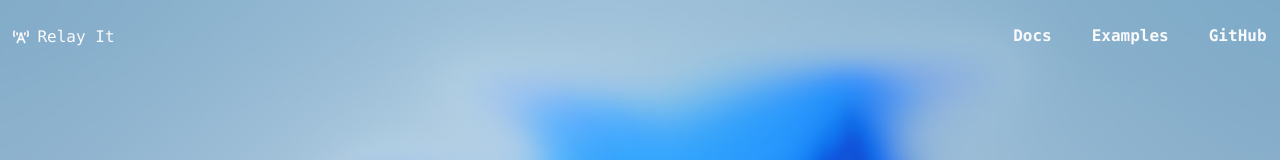
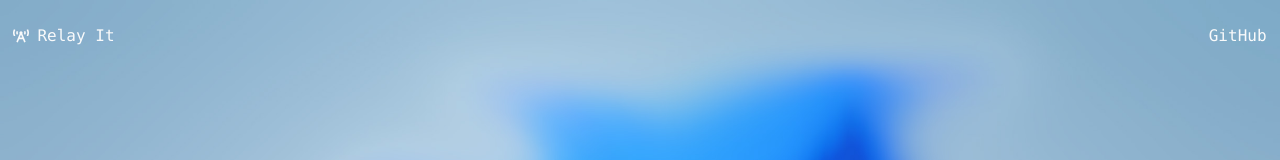
Before and after one commit to RandyGlasgow/relay-it, a Next.js app: page / in a window 1280 px wide. Shown: the top 160 px of the page. Built offline with nearby package versions, Linux system fonts and the light colour scheme.

Commit message:
Updates navbar css to use tailwindcss inline

```diff
--- a/src/components/Navbar.js
+++ b/src/components/Navbar.js
@@ -1,15 +1,14 @@
-import { FaBroadcastTower, FaGithubAlt } from "react-icons/fa";
+import { FaBroadcastTower } from "react-icons/fa";
 import { IoMenu } from "react-icons/io5";
 import { Menu } from "@headlessui/react";
 import { useRouter } from "next/router";
 import { useState } from "react";
 import Link from "next/link";
-import styles from "@/styles/Navbar.module.css";
 
 const HomeButton = () => {
   return (
     <Link href={`/`}>
-      <a className={styles.homeButton}>
+      <a className='text-gray-50 font-mono flex justify-center items-center gap-2 p-2 px-3 min-w-max transform transition-all duration-100 ease-in-out border-transparent hover:bg-gradient-to-t hover:from-lime-400/20 to-white-200/10 hover:rounded-md border-b-2 hover:border-lime-400'>
         <FaBroadcastTower />
         Relay It
       </a>
@@ -17,32 +16,33 @@ const HomeButton = () => {
   );
 };
 
-const GithubButton = ({ active }) => {
+const navButtons = [
+  {
+    title: "GitHub",
+    href: "https://github.com/RandyGlasgow/relay-it",
+    external: true,
+  },
+];
+
+const NavButton = ({ href, title, external }) => {
+  // if the external flag is set just use <a> tag
+  if (external) {
     return (
       <a
-      className={styles.navButton}
-      href='#'
+        className='text-gray-50 font-mono p-2 px-3 transition-all duration-100 ease-in-out border-b-2 border-transparent flex justify-center items-center gap-2 hover:bg-gradient-to-t hover:from-lime-400/20 to-white-200/10 rounded hover:border-lime-400'
+        href={href}
         target='_blank'
         rel='noopener noreferrer'
       >
-      GitHub
+        {title}
       </a>
     );
-};
+  }
 
-const DocsButton = ({ active }) => {
   return (
-    <Link href='/docs'>
-      <a className={active ? styles.navButtonActive : styles.navButton}>Docs</a>
-    </Link>
-  );
-};
-
-const ExamplesButton = ({ active }) => {
-  return (
-    <Link href='/examples'>
-      <a className={active ? styles.navButtonActive : styles.navButton}>
-        Examples
+    <Link href={href}>
+      <a className='text-gray-50 font-mono p-2 px-3 transition-all duration-100 ease-in-out border-b-2 border-transparent flex justify-center items-center gap-2 hover:bg-gradient-to-t hover:from-lime-400/20 to-white-200/10 rounded hover:border-lime-400'>
+        {title}
       </a>
     </Link>
   );
@@ -51,34 +51,38 @@ const ExamplesButton = ({ active }) => {
 const SmallDeviceMenu = () => {
   const [active, setActive] = useState(false);
   return (
-    <div className={styles.smallDevice}>
+    <div className='px-4 lg:hidden absolute top-0 w-full flex justify-between items-center text-gray-50'>
       <HomeButton />
       <div>
         <Menu>
-          <Menu.Button>
-            <div>
-              <button
-                className={active ? styles.menuButtonActive : styles.menuButton}
-                onClick={() => setActive((prev) => !prev)}
-              >
+          <Menu.Button onClick={() => setActive((prev) => !prev)}>
+            <button className='text-3xl p-2 m-1 rounded-md transform transition-all duration-100 ease-in-out hover:bg-white hover:text-gray-900 hover:bg-opacity-70 hover:shadow-md'>
               <IoMenu />
             </button>
-            </div>
           </Menu.Button>
 
           <Menu.Items>
-            <div className={styles.menu}>
-              <Menu.Item>
-                <DocsButton />
-              </Menu.Item>
+            <div className='absolute right-0 mx-4 p-2 origin-top bg-white rounded-md focus:outline-transparent bg-opacity-75 shadow-md text-gray-900 grid w-36 gap-2'>
+              {navButtons.map((button) => {
+                if (button.external) {
+                  return (
+                    <a
+                      key={button.title}
+                      href={button.href}
+                      target='_blank'
+                      rel='noopener noreferrer'
+                    >
+                      {button.title}
+                    </a>
+                  );
+                }
 
-              <Menu.Item>
-                <ExamplesButton />
-              </Menu.Item>
-
-              <Menu.Item>
-                <GithubButton />
-              </Menu.Item>
+                return (
+                  <Link key={button.title} href={button.href}>
+                    <a>{button.title}</a>
+                  </Link>
+                );
+              })}
             </div>
           </Menu.Items>
         </Menu>
@@ -96,13 +100,13 @@ export default function Navbar() {
 
   const LargeDeviceMenu = () => {
     return (
-      <div className={styles.largeDevice}>
+      <div className='hidden lg:flex absolute top-0 w-full justify-center items-center'>
         <HomeButton />
-        <ul>
-          <DocsButton active={isActiveRoute("/docs")} />
-          <ExamplesButton active={isActiveRoute("/examples")} />
-          <GithubButton />
-        </ul>
+        <div className='flex justify-end items-center gap-4 w-full max-w-6xl py-4'>
+          {navButtons.map((button) => (
+            <NavButton {...button} key={button.title} />
+          ))}
+        </div>
       </div>
     );
   };
--- a/src/styles/Navbar.module.css
+++ /dev/null
@@ -1,54 +0,0 @@
-.largeDevice {
-  @apply hidden lg:flex absolute top-0 w-full justify-center items-center;
-}
-.largeDevice ul {
-  @apply flex justify-end items-center gap-4 w-full max-w-6xl py-4;
-}
-.largeDevice .navButton {
-  @apply text-gray-50 font-mono p-2 px-3 transform transition-all duration-100 ease-in-out border-b-2 border-transparent flex justify-center items-center gap-2;
-}
-.largeDevice .navButton:hover {
-  @apply text-gray-900 bg-lime-200 bg-opacity-20 rounded-md border-b-2 border-lime-400;
-}
-
-.largeDevice .navButtonActive {
-  @apply text-gray-900 bg-lime-200 bg-opacity-20 rounded-md border-b border-transparent border-lime-400;
-}
-
-.largeDevice .homeButton {
-  @apply text-gray-50 font-mono flex justify-center items-center gap-2 p-2 px-3 min-w-max transform transition-all duration-100 ease-in-out border-b border-transparent;
-}
-
-.largeDevice .homeButton:hover {
-  @apply text-gray-900 bg-lime-200 bg-opacity-20 rounded-md border-b-2 border-lime-400;
-}
-
-.smallDevice {
-  @apply px-4 lg:hidden absolute top-0 w-full flex justify-between items-center text-gray-50;
-}
-
-.smallDevice .menuButton {
-  @apply text-3xl p-2 m-1 rounded-md transform transition-all duration-100 ease-in-out;
-}
-.smallDevice .menuButton:hover {
-  @apply bg-white text-gray-900 bg-opacity-70 shadow-md;
-}
-.smallDevice .menuButtonActive {
-  @apply bg-white text-gray-900 bg-opacity-70 shadow-md;
-  @apply text-3xl p-2 m-1 rounded-md transform transition-all duration-100 ease-in-out;
-}
-
-.smallDevice .menu {
-  @apply absolute right-0 mx-4 p-2 origin-top bg-white rounded-md focus:outline-transparent bg-opacity-75 shadow-md text-gray-900;
-}
-
-.navButton {
-  @apply flex justify-between items-center gap-2 p-2 font-semibold font-mono rounded-md transform transition-all duration-100 ease-in-out;
-}
-.navButton:hover {
-  @apply flex justify-between items-center gap-2 shadow-inner bg-gray-600 bg-opacity-40;
-}
-
-.smallDevice .homeButton {
-  @apply flex justify-between items-center gap-2;
-}
```
Lines whose indentation alone changed are shown as unchanged.
